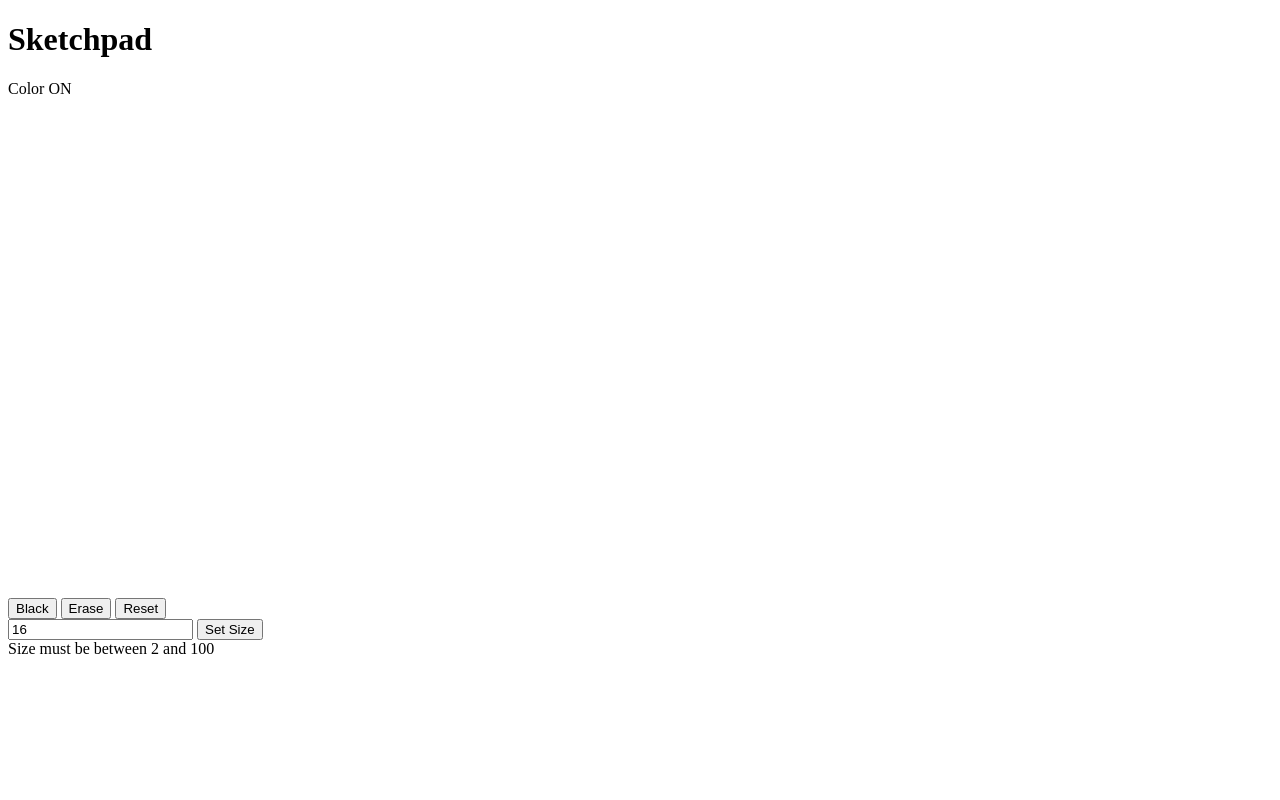
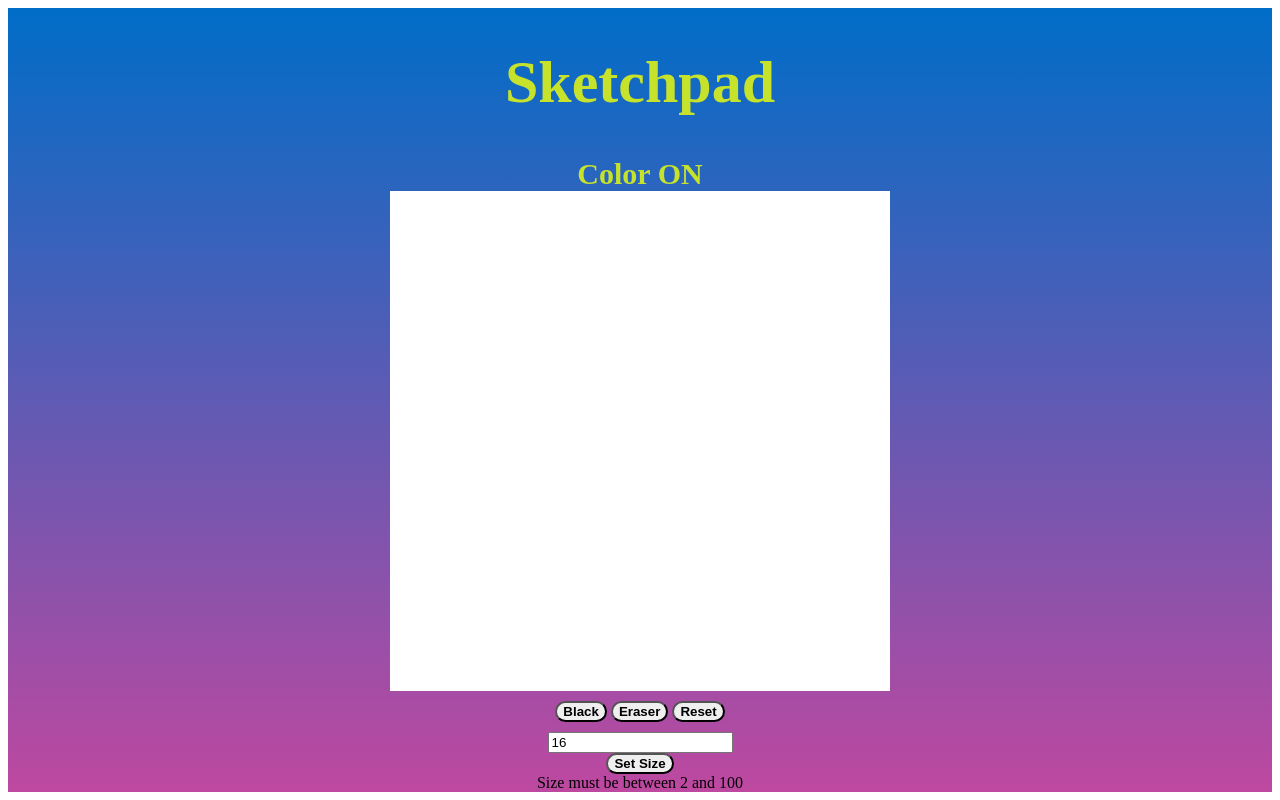
Before and after one commit to jayim243/etch-a-sketch, a plain HTML site: page index.html in a window 1280 px wide. Drawn offline with Linux system fonts and the light colour scheme.

Commit message:
Added a bunch of css, still need more css. Fixed some classes in index and tidied up JS

```diff
--- a/index.html
+++ b/index.html
@@ -8,17 +8,16 @@
     <link rel="stylesheet" href="style.css">
 </head>
 <body>
-    <div class="container">
+    <div class="content">
         <div class="title">
             <h1>Sketchpad</h1>
         </div>
         <div class="mode">Color ON</div>
-        <div class="content">
         <div class="grid">
         </div>
         <div class="buttons">
             <button onclick="buttonColor('black')">Black</button>
-                <button onclick="buttonColor('white')">Erase</button>
+            <button onclick="buttonColor('white')">Eraser</button>
             <!-- <button onclick="buttonColor('random')">Random</button> -->
             <button onclick="buttonReset()">Reset</button>
         </div>
@@ -26,11 +25,6 @@
         <button>Set Size</button>
         <div class="error">Size must be between 2 and 100</div>
     </div>
-    </div>
-
-
-
-
     <script src="script.js">
     </script>
 </body>
--- a/script.js
+++ b/script.js
@@ -1,5 +1,6 @@
 // global variable for color of square
 let color = 'black';
+
 // user can click to turn on/off coloring
 let click = true;
 document.querySelector('body').addEventListener('click', (event) => {
@@ -7,8 +8,10 @@ document.querySelector('body').addEventListener('click', (event) => {
         click = !click;
         if (click) {
             document.querySelector('.mode').textContent = 'Color ON'
+            document.querySelector('.mode').style.color = 'rgb(198, 226, 43)'
         } else {
             document.querySelector('.mode').textContent = 'Color OFF'
+            document.querySelector('.mode').style.color = 'rgb(226, 43, 67)'
         }
     }
 })
--- a/style.css
+++ b/style.css
@@ -1,5 +1,42 @@
+.content {
+    display: flex;
+    flex-direction: column;
+    align-items: center;
+    background: linear-gradient(rgb(0, 109, 199), rgb(190, 72, 160));
+    /* min-width: 300px;
+    min-height: 300px;
+    width: 60vw;
+    height: 60vw;
+    max-width: 600px;
+    max-height: 600px; */
+}
+
+
+/* title + coloring mode on/off */
+.mode,
+.title {
+    display: flex;
+    justify-content: center;
+    font-size: 30px;
+    font-weight: 700;
+    color: rgb(198, 226, 43);
+}
+
+/* grid specifically */
 .grid {
     width: 500px;
     height: 500px;
     display: grid;
 }
+
+
+/* buttons */
+.buttons {
+    margin: 10px;
+}
+button {
+    padding: 0.3em, 1.2em;
+    border-radius: 2em;
+    font-weight: 800;
+    transition: all 0.2s;
+}
```
Lines whose indentation alone changed are shown as unchanged.
